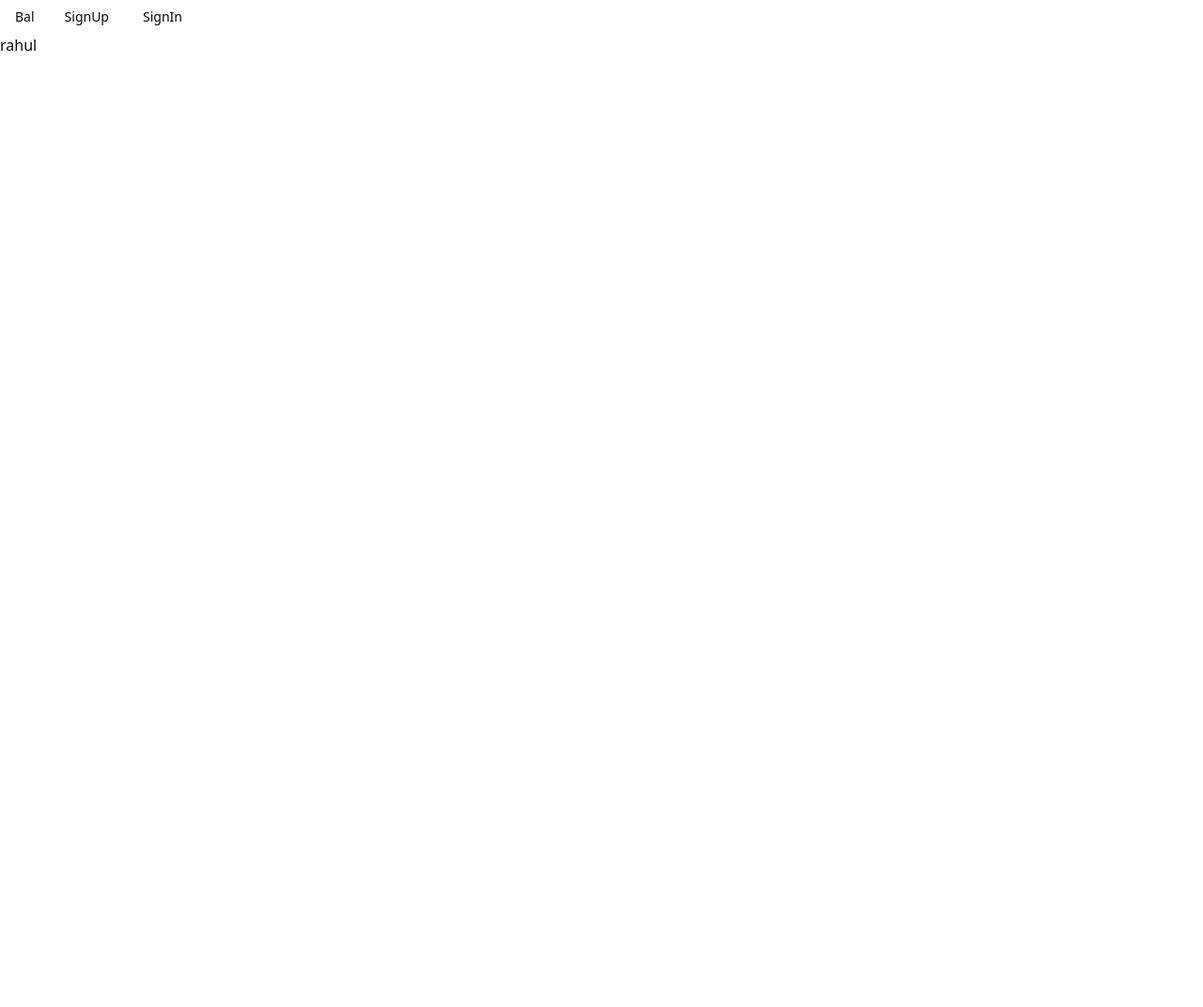
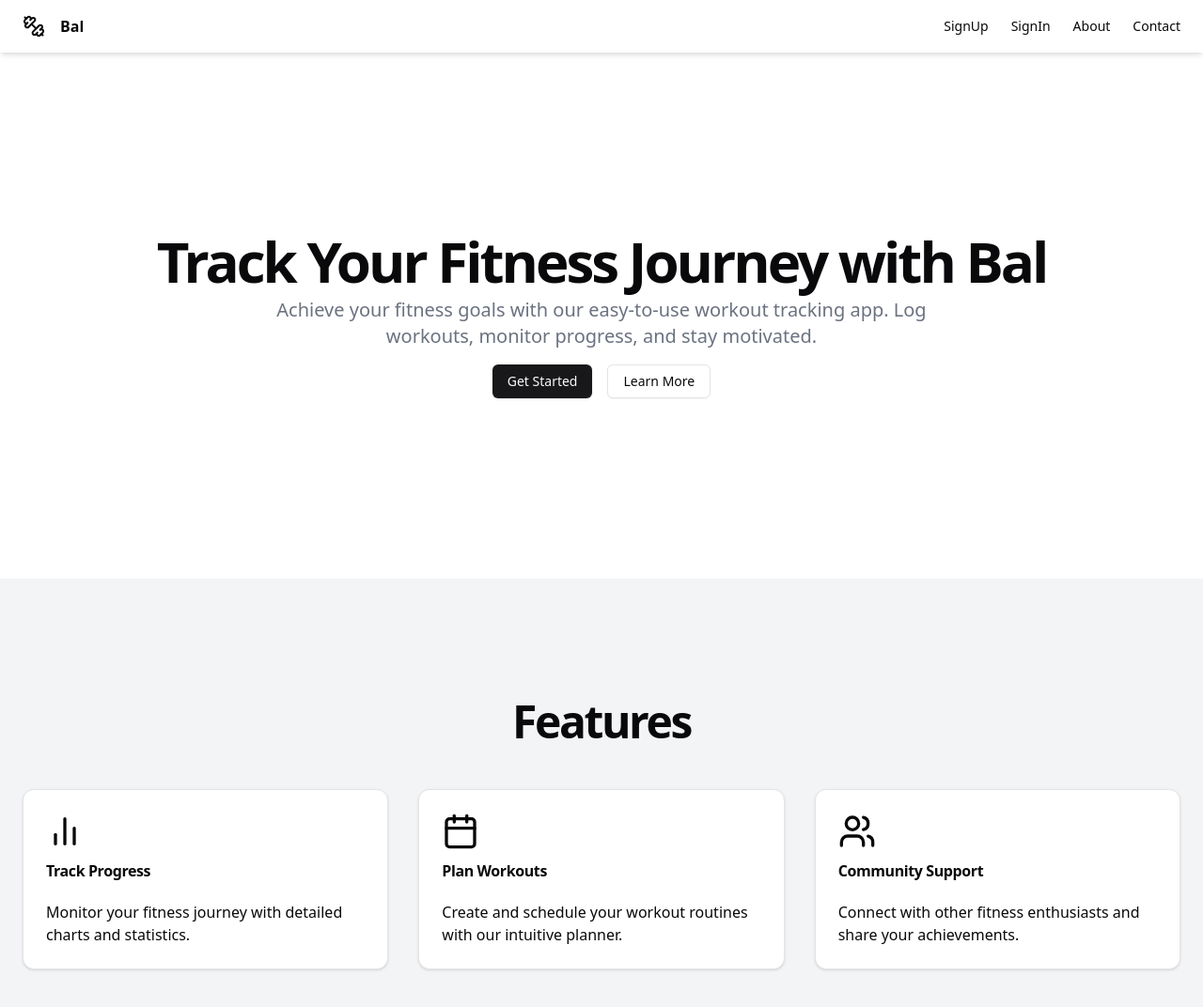
Before and after one commit to rahul24167/bal, a React (Vite) app in the folder frontend/: page / in a window 1280 px wide. Shown: the top 1072 px of the page at 94% size. Before the commit the page ends 800 px from the top, so only its background shows below. Built offline with nearby package versions, Linux system fonts and the light colour scheme.

Commit message:
Landing page and signup signin page added

```diff
--- a/frontend/src/App.tsx
+++ b/frontend/src/App.tsx
@@ -1,25 +1,32 @@
 import {
-  BrowserRouter,
-  Routes,
   Route,
+  createBrowserRouter,
+  createRoutesFromElements,
+  RouterProvider,
 } from "react-router-dom";
 import { LandingPage } from "./components/LandingPage";
 import { LoginForm } from "./components/login-form";
 import { SignupForm } from "./components/signup-form";
-import { Navbar } from "./components/navbar";
+import RootLayout from "./layouts/RootLayout";
+import ErrorPage from "./components/ErrorPage";
+
+const router = createBrowserRouter(
+  createRoutesFromElements(
+    <Route path="/" element={<RootLayout />}>
+      <Route index element={<LandingPage />} />
+      <Route path="/signup" element={<SignupForm />} />
+      <Route path="signin" element={<LoginForm />} />
+      {/* error page */}
+      <Route path="*" element={<ErrorPage />} />
+    </Route>
+  )
+);
 
 function App() {
   return (
-    <>
-      <BrowserRouter>
-        <Navbar></Navbar>
-        <Routes>
-          <Route index element={<LandingPage />} />
-          <Route path="/signup" element={<SignupForm />} />
-          <Route path="signin" element={<LoginForm />} />
-        </Routes>
-      </BrowserRouter>
-    </>
+    <div className="flex flex-col min-h-screen">
+      <RouterProvider router={router} />
+    </div>
   );
 }
 
--- /dev/null
+++ b/frontend/src/components/ErrorPage.tsx
@@ -0,0 +1,9 @@
+
+
+function ErrorPage() {
+  return (
+    <div>ErrorPage</div>
+  )
+}
+
+export default ErrorPage
--- a/frontend/src/components/LandingPage.tsx
+++ b/frontend/src/components/LandingPage.tsx
@@ -1,18 +1,104 @@
-import {
-  Menubar,
-  MenubarContent,
-  MenubarItem,
-  MenubarMenu,
-  MenubarSeparator,
-  MenubarShortcut,
-  MenubarTrigger,
-} from "@/components/ui/menubar";
-
+import { NavLink } from "react-router-dom";
+import { Button } from "@/components/ui/button";
+import { Card, CardContent, CardHeader, CardTitle } from "@/components/ui/card";
+import { BarChart2, Calendar, Users } from "lucide-react";
 
 export const LandingPage = () => {
   return (
     <>
-      <div> rahul</div>
+      <main className="flex-1">
+        <section className="w-full py-12 md:py-24 lg:py-32 xl:py-48">
+          <div className="container px-4 md:px-6">
+            <div className="flex flex-col items-center space-y-4 text-center">
+              <div className="space-y-2">
+                <h1 className="text-3xl font-bold tracking-tighter sm:text-4xl md:text-5xl lg:text-6xl/none">
+                  Track Your Fitness Journey with Bal
+                </h1>
+                <p className="mx-auto max-w-[700px] text-gray-500 md:text-xl dark:text-gray-400">
+                  Achieve your fitness goals with our easy-to-use workout
+                  tracking app. Log workouts, monitor progress, and stay
+                  motivated.
+                </p>
+              </div>
+              <div className="space-x-4">
+                <Button>
+                  <NavLink to="/signin">Get Started</NavLink>
+                </Button>
+                <Button variant="outline">Learn More</Button>
+              </div>
+            </div>
+          </div>
+        </section>
+        <section className="w-full py-12 md:py-24 lg:py-32 bg-gray-100 dark:bg-gray-800">
+          <div className="container px-4 md:px-6">
+            <h2 className="text-3xl font-bold tracking-tighter sm:text-5xl text-center mb-12">
+              Features
+            </h2>
+            <div className="grid grid-cols-1 md:grid-cols-2 lg:grid-cols-3 gap-8">
+              <Card>
+                <CardHeader>
+                  <BarChart2 className="w-10 h-10 mb-2" />
+                  <CardTitle>Track Progress</CardTitle>
+                </CardHeader>
+                <CardContent>
+                  <p>
+                    Monitor your fitness journey with detailed charts and
+                    statistics.
+                  </p>
+                </CardContent>
+              </Card>
+              <Card>
+                <CardHeader>
+                  <Calendar className="w-10 h-10 mb-2" />
+                  <CardTitle>Plan Workouts</CardTitle>
+                </CardHeader>
+                <CardContent>
+                  <p>
+                    Create and schedule your workout routines with our intuitive
+                    planner.
+                  </p>
+                </CardContent>
+              </Card>
+              <Card>
+                <CardHeader>
+                  <Users className="w-10 h-10 mb-2" />
+                  <CardTitle>Community Support</CardTitle>
+                </CardHeader>
+                <CardContent>
+                  <p>
+                    Connect with other fitness enthusiasts and share your
+                    achievements.
+                  </p>
+                </CardContent>
+              </Card>
+            </div>
+          </div>
+        </section>
+        <section className="w-full py-12 md:py-24 lg:py-32">
+          <div className="container px-4 md:px-6">
+            <div className="flex flex-col items-center space-y-4 text-center">
+              <div className="space-y-2">
+                <h2 className="text-3xl font-bold tracking-tighter sm:text-5xl">
+                  Start Your Fitness Journey Today
+                </h2>
+                <p className="mx-auto max-w-[600px] text-gray-500 md:text-xl dark:text-gray-400">
+                  Join thousands of users who have transformed their lives with
+                  Bal.
+                </p>
+              </div>
+              <div className="w-full max-w-sm space-y-2">
+                  <Button type="submit"><NavLink to="signup">Sign Up</NavLink></Button>
+                <p className="text-xs text-gray-500 dark:text-gray-400">
+                  By signing up, you agree to our{" "}
+                  <NavLink className="underline underline-offset-2" to="terms">
+                    Terms & Conditions
+                  </NavLink>
+                </p>
+              </div>
+            </div>
+          </div>
+        </section>
+      </main>
     </>
   );
 };
--- a/frontend/src/components/navbar.tsx
+++ /dev/null
@@ -1,43 +0,0 @@
-import {
-  NavigationMenu,
-  NavigationMenuContent,
-  NavigationMenuIndicator,
-  NavigationMenuItem,
-  NavigationMenuLink,
-  NavigationMenuList,
-  NavigationMenuTrigger,
-  navigationMenuTriggerStyle,
-  NavigationMenuViewport,
-} from "@/components/ui/navigation-menu";
-
-import { NavLink, useLocation } from "react-router-dom";
-
-export const Navbar = () => {
-  const location = useLocation();
-  return (
-    <NavigationMenu>
-      <NavigationMenuList>
-        <NavigationMenuItem>
-        <NavLink to="/" >
-            <NavigationMenuLink className={navigationMenuTriggerStyle()}>
-              {/* we will add logo here instead of name*/}
-              Bal
-            </NavigationMenuLink>
-          </NavLink>
-          <NavLink to="/signup">
-            <NavigationMenuLink className={navigationMenuTriggerStyle()}>
-              SignUp
-            </NavigationMenuLink>
-          </NavLink>
-        </NavigationMenuItem>
-        <NavigationMenuItem>
-        <NavLink to="/signin">
-            <NavigationMenuLink className={navigationMenuTriggerStyle()}>
-              SignIn
-            </NavigationMenuLink>
-          </NavLink>
-        </NavigationMenuItem>
-      </NavigationMenuList>
-    </NavigationMenu>
-  );
-};
--- /dev/null
+++ b/frontend/src/layouts/RootLayout.tsx
@@ -0,0 +1,67 @@
+import { NavLink, Outlet } from "react-router-dom";
+import { Dumbbell } from "lucide-react";
+
+function RootLayout() {
+  return (
+    <>
+      <header className=" sticky top-0 px-4 lg:px-6 h-14 flex items-center justify-between bg-white shadow-md">
+        <div>
+          <NavLink className="flex items-center gap-2" to="/">
+            <Dumbbell className="h-6 w-6" />
+
+          </NavLink>
+        </div>
+        <span className="font-extrabold ml-4">
+        <NavLink className="flex items-center gap-2" to="/">Bal</NavLink></span>
+        <nav className="ml-auto flex gap-4 sm:gap-6">
+          <NavLink
+            className="text-sm font-medium hover:underline underline-offset-4"
+            to="signup"
+          >
+            SignUp
+          </NavLink>
+          <NavLink
+            className="text-sm font-medium hover:underline underline-offset-4"
+            to="signin"
+          >
+            SignIn
+          </NavLink>
+          <NavLink
+            className="text-sm font-medium hover:underline underline-offset-4"
+            to="about"
+          >
+            About
+          </NavLink>
+          <NavLink
+            className="text-sm font-medium hover:underline underline-offset-4"
+            to="contact"
+          >
+            Contact
+          </NavLink>
+        </nav>
+      </header>
+      <Outlet />
+      <footer className="flex flex-col gap-2 sm:flex-row py-6 w-full shrink-0 items-center px-4 md:px-6 border-t">
+        <p className="text-xs text-gray-500 dark:text-gray-400">
+          © 2024 FitTrack. All rights reserved.
+        </p>
+        <nav className="sm:ml-auto flex gap-4 sm:gap-6">
+          <NavLink
+            className="text-xs hover:underline underline-offset-4"
+            to="terms"
+          >
+            Terms of Service
+          </NavLink>
+          <NavLink
+            className="text-xs hover:underline underline-offset-4"
+            to="privacy"
+          >
+            Privacy
+          </NavLink>
+        </nav>
+      </footer>
+    </>
+  );
+}
+
+export default RootLayout;
```
